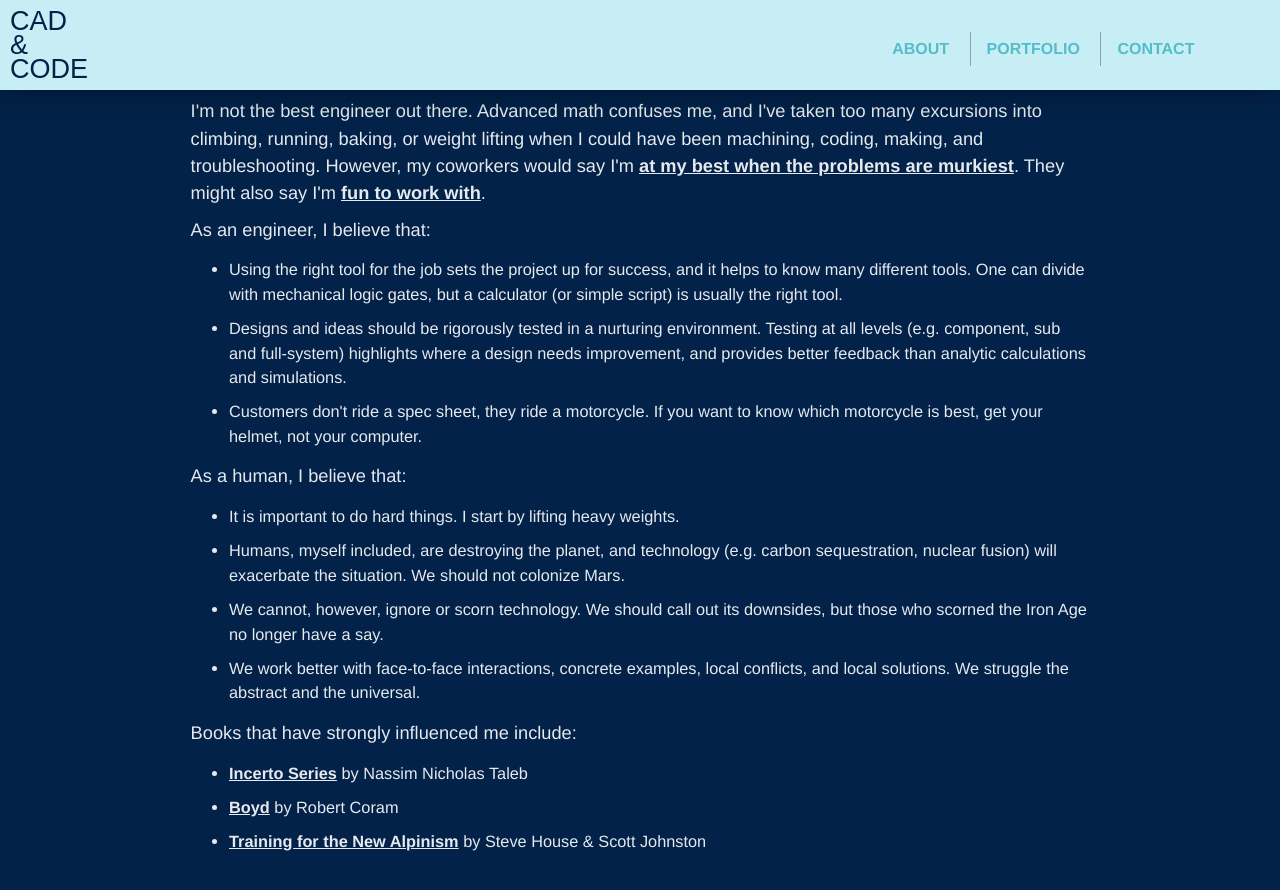
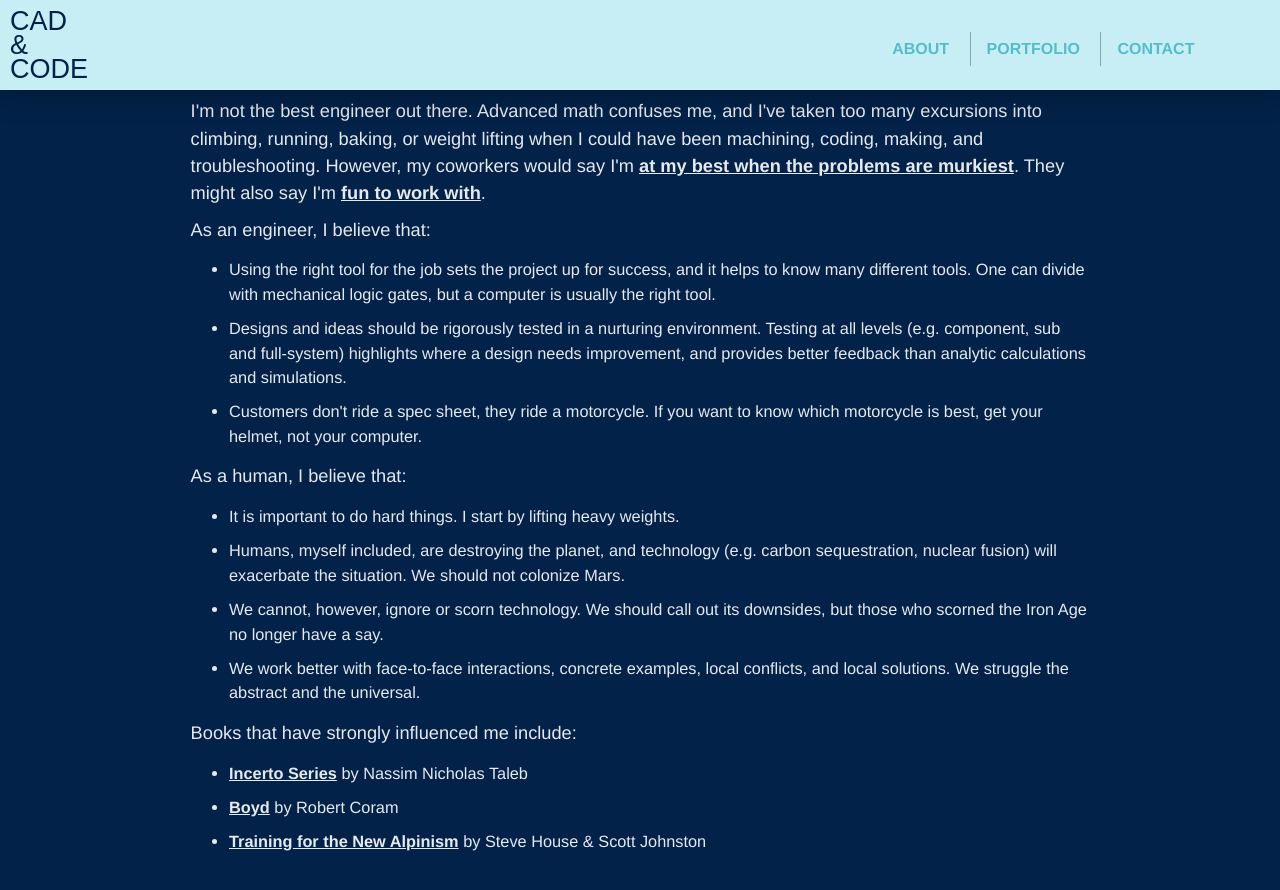
Before and after one commit to smithb16/cad-and-code, a Jekyll site: the page built from about.html, in a window 1280 px wide and 900 px high, scrolled down 896 px. Shown: the top 890 px of the window. Built offline with Jekyll 4.4.1, drawn with Linux system fonts in a browser that asks for light colours; some web fonts are replaced.

Commit message:
Improve About wording.

```diff
--- a/about.html
+++ b/about.html
@@ -42,7 +42,7 @@ title: About | CAD & Code | Small-Business Design Solutions
     <li>
       Using the right tool for the job sets the project up for success, and it
       helps to know many different tools. One can divide with mechanical logic
-      gates, but a calculator (or simple script) is usually the right tool.
+      gates, but a computer is usually the right tool.
     </li>
     <li>
       Designs and ideas should be rigorously tested in a nurturing environment.
```
